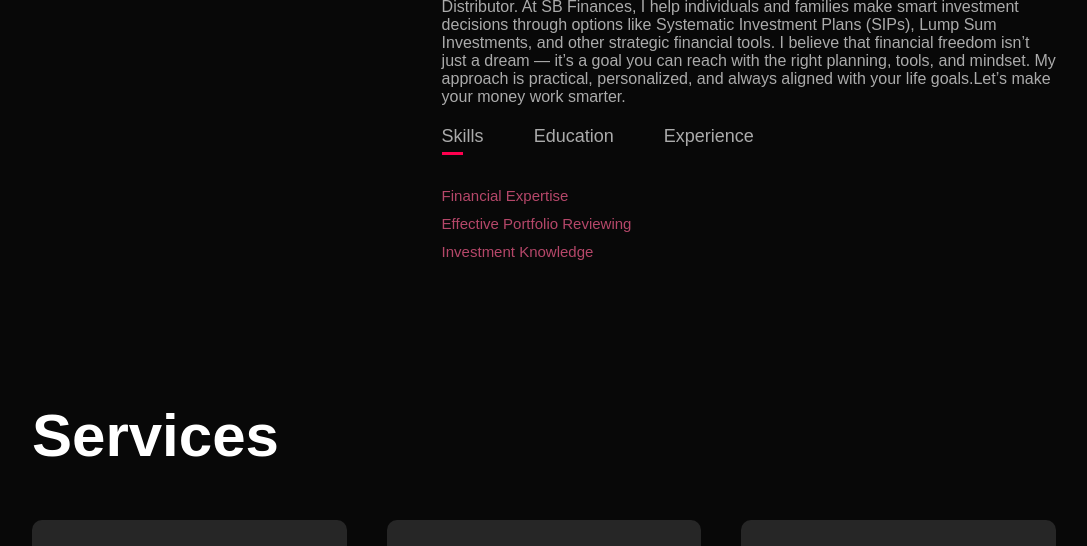
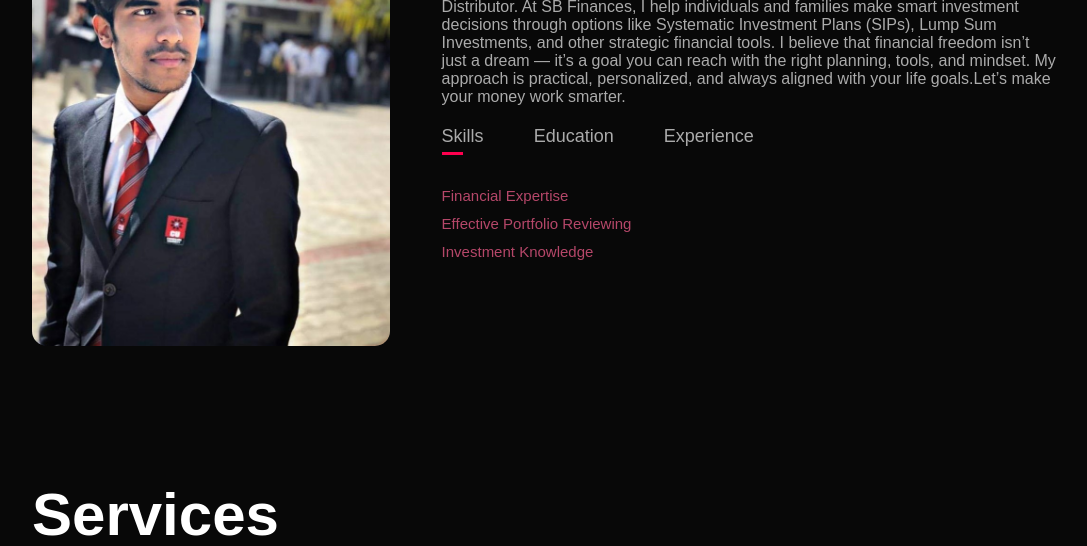
Before and after one commit to sommishra01/portfolio, a plain HTML site: page index.html in a window 1280 px wide. Shown: the part 677-1223 px from the top of the page, without its empty margins (96-1183 px from the left). Drawn offline with Linux system fonts and the light colour scheme.

Commit message:
Update index.html

```diff
--- a/index.html
+++ b/index.html
@@ -41,7 +41,7 @@
         <div class="container">
             <div class="row">
                 <div class="about-col-1">
-                    <img src="images/Profile_picture1.jpg">
+                    <img src="Profile_picture1.jpg">
                 </div>
                 <div class="about-col-2">
                     <h1 class="sub-title">About Me</h1>
```
